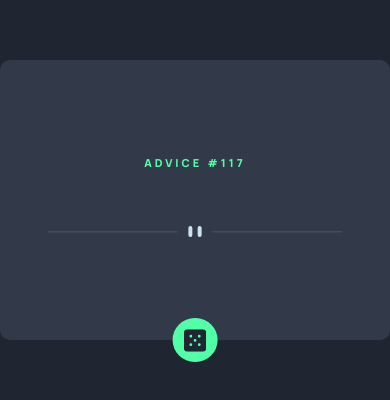
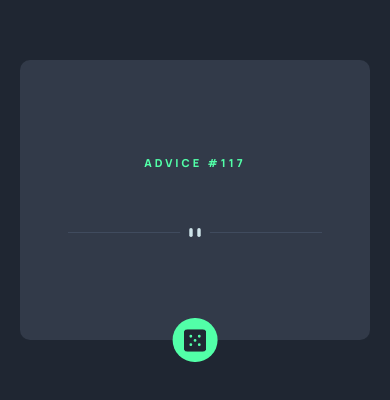
Before and after one commit to Larissasthefany/advice-generator-app, a plain HTML site: page index.html in a window 390 px wide. Shown: the part 222-622 px from the top of the page. Drawn offline with Linux system fonts and the light colour scheme.

Commit message:
responsive

```diff
--- a/css/style.css
+++ b/css/style.css
@@ -76,3 +76,8 @@ main {
     width: 100%;
     transform: scale(0.5);
 }
+@media screen and (max-width: 767px) {
+    .card{
+        width: 350px;
+    }
+}
```
